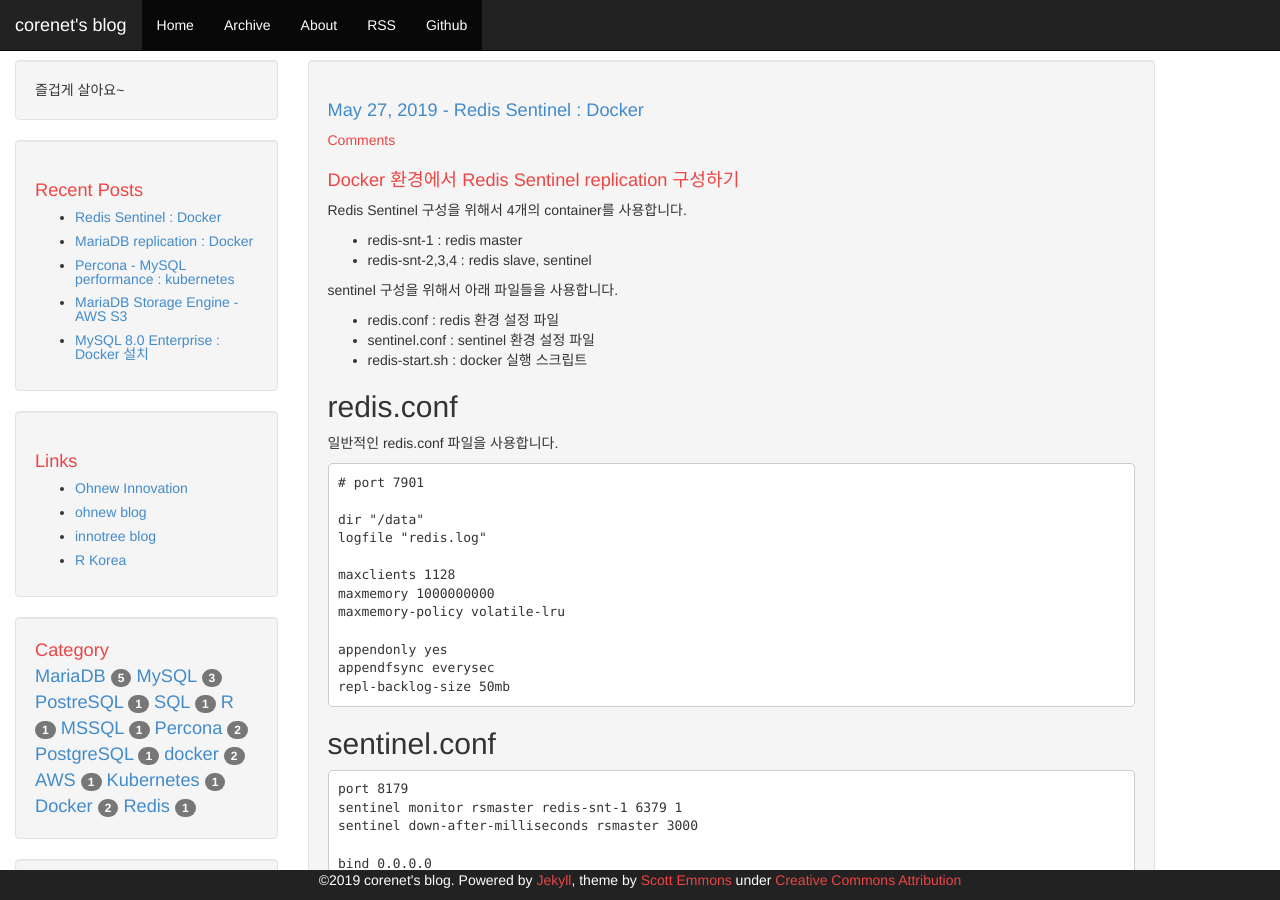
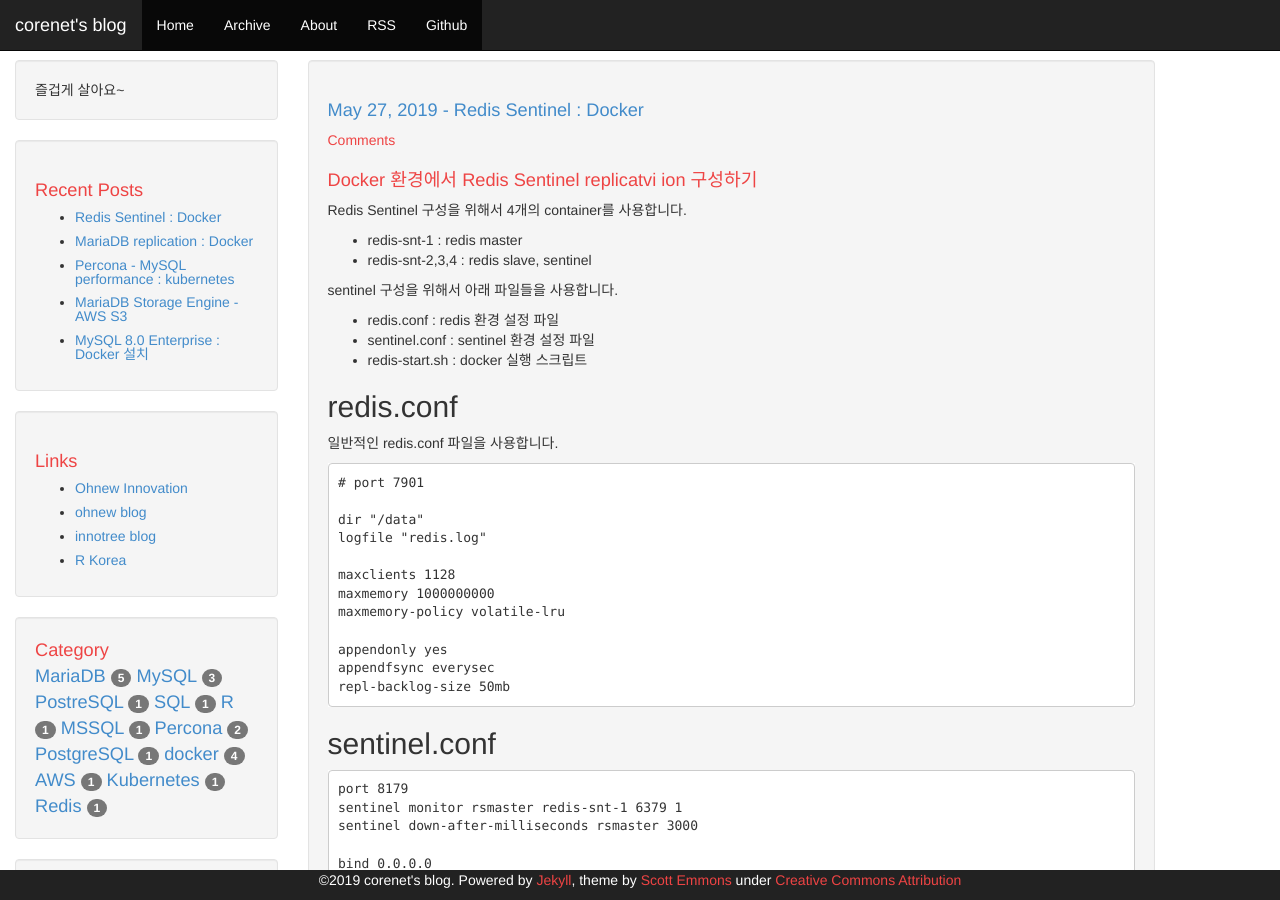
Before and after one commit to artflower/blog, a Jekyll site: the page built from _posts/2019-05-27-docker-redis-sentinel.md, in a window 1280 px wide and 900 px high. Built offline with Jekyll 4.4.1, drawn with Linux system fonts in a browser that asks for light colours; nearby versions of some CDN libraries; comment, search, counter and statistics services are not loaded.

Commit message:
post update: docker category

```diff
--- a/_posts/2019-05-27-docker-redis-sentinel.md
+++ b/_posts/2019-05-27-docker-redis-sentinel.md
@@ -2,11 +2,11 @@
 layout: post
 title: "Redis Sentinel : Docker"
 date: 2019-05-27 11:30:06 +0900
-categories: [Redis, Docker]
+categories: [Redis, docker]
 tags: [Redis, replication, sentinel, docker]
 comments: true
 ---
-# Docker 환경에서 Redis Sentinel replication 구성하기
+# Docker 환경에서 Redis Sentinel replicatvi ion 구성하기
 Redis Sentinel 구성을 위해서 4개의 container를 사용합니다.
 - redis-snt-1 : redis master
 - redis-snt-2,3,4 : redis slave, sentinel
```
Also changed, not shown: _posts/2019-05-27-docker-MariaDB-replication.md (+1 -1 lines).
